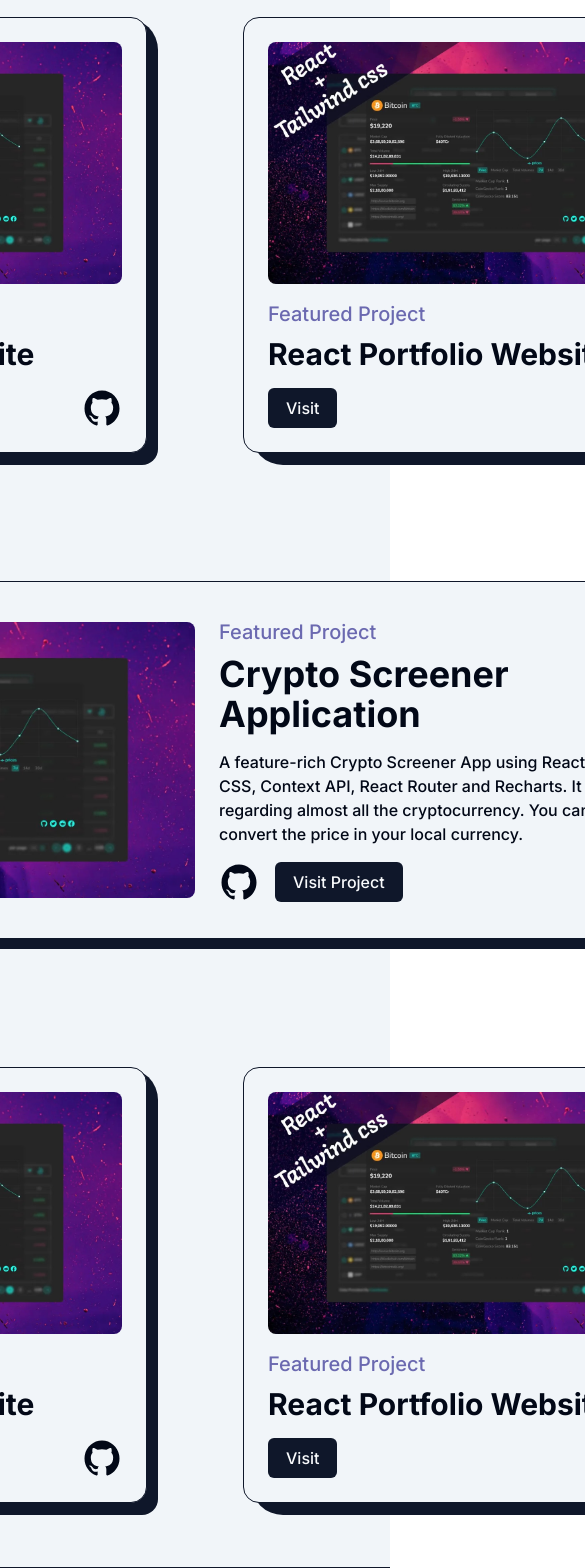
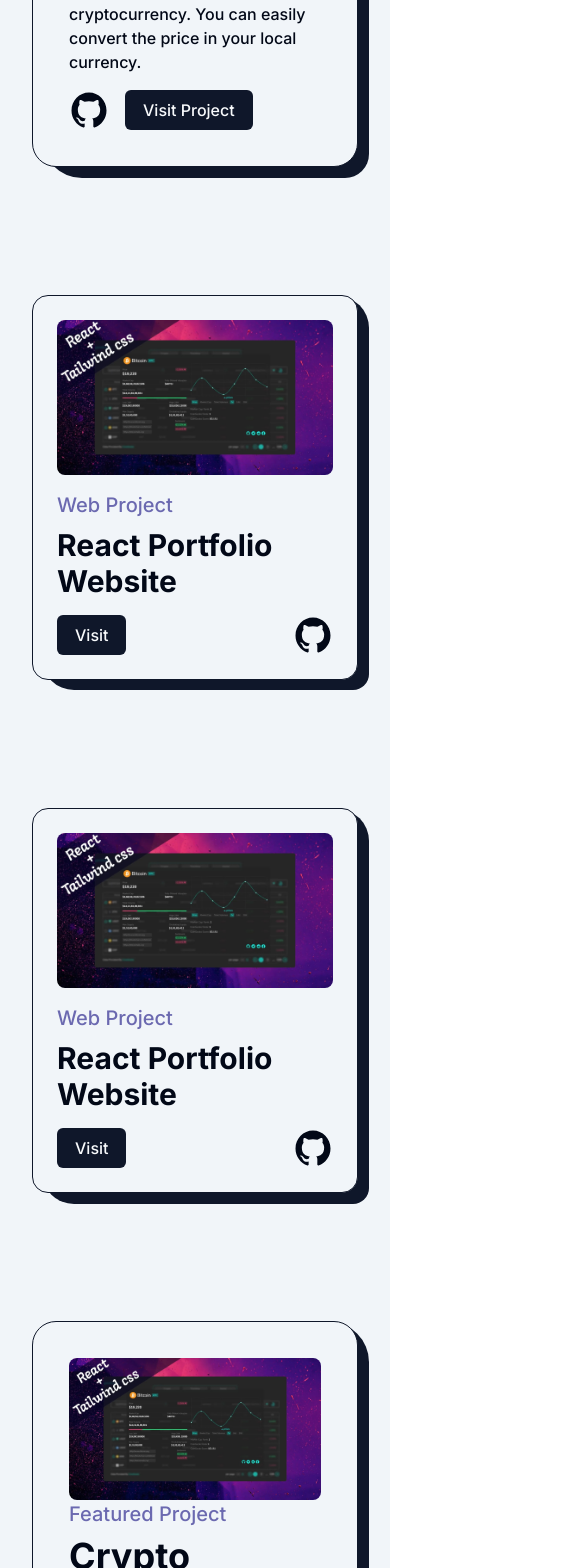
Before and after one commit to gjmooney/portfolio, a Next.js app: page /projects in a window 390 px wide. Shown: the part 833-2401 px from the top of the page, 585 px wide, since content can reach past the window. Built offline with nearby package versions, Linux system fonts and the light colour scheme.

Commit message:
Start making project page responsive

```diff
--- a/Text/TextBlurbs.ts
+++ b/Text/TextBlurbs.ts
@@ -138,7 +138,7 @@ export const projectText = [
     title: "React Portfolio Website",
     summary:
       "A professional portfolio website using React JS, Framer-motion, and Styled-components. It has smooth page transitions, cool background effects, unique design and it is mobile responsive.",
-    type: "Featured Project",
+    type: "Web Project",
     link: "/",
     github: "/",
   },
--- a/app/projects/page.tsx
+++ b/app/projects/page.tsx
@@ -26,17 +26,17 @@ const FeaturedProject = ({
   github,
 }: ProjectProps) => {
   return (
-    <article className="relative flex h-max w-full items-center justify-between rounded-3xl border border-primary bg-secondary p-9">
+    <article className="relative flex h-max w-full flex-col items-center justify-between rounded-3xl border border-primary bg-secondary p-9 md:flex-row">
       <div
         className={cn(
-          "absolute -right-3 top-0 -z-10  h-[103%] w-[101%] rounded-[2.5rem] bg-primary",
+          "absolute -right-3 top-0 -z-10 h-[102%] w-[101%] rounded-[2.5rem] bg-primary md:h-[103%]",
           "rounded-br-3xl",
         )}
       />
       <Link
         href={link}
         target="_blank"
-        className="w-1/2 cursor-pointer overflow-hidden rounded-lg"
+        className="cursor-pointer overflow-hidden rounded-lg md:w-1/2"
       >
         <Image
           src={CryptoThing}
@@ -46,7 +46,7 @@ const FeaturedProject = ({
         />
       </Link>
 
-      <div className="flex w-1/2 flex-col items-start justify-between pl-6">
+      <div className="flex flex-col items-start justify-between md:w-1/2 md:pl-6">
         <span className="text-xl font-medium text-pastel-purple">{type}</span>
         {/* //TODO: Make this underline thicker? */}
         <FancyLink
@@ -127,8 +127,8 @@ const page = () => {
   return (
     <main className="my-16 flex w-full flex-col items-center justify-center">
       <AnimatedText text="Imagination trumps knowledge!" className="" />
-      <div className="z-0 mt-16 grid grid-cols-12 gap-24 gap-y-32">
-        <div className="col-span-12">
+      <div className="z-0 mt-16 grid gap-24 gap-y-32 md:grid-cols-12">
+        <div className=" md:col-span-12">
           <FeaturedProject
             github={fp1.github}
             link={fp1.link}
@@ -138,7 +138,7 @@ const page = () => {
             image=""
           />
         </div>
-        <div className="col-span-6">
+        <div className=" md:col-span-6">
           <Project
             github={regProject.github}
             link={regProject.link}
@@ -148,7 +148,7 @@ const page = () => {
             image=""
           />
         </div>
-        <div className="col-span-6">
+        <div className=" md:col-span-6">
           <Project
             github={regProject.github}
             link={regProject.link}
@@ -158,7 +158,7 @@ const page = () => {
             image=""
           />
         </div>
-        <div className="col-span-12">
+        <div className=" md:col-span-12">
           <FeaturedProject
             github={fp1.github}
             link={fp1.link}
@@ -168,7 +168,7 @@ const page = () => {
             image=""
           />
         </div>
-        <div className="col-span-6">
+        <div className=" md:col-span-6">
           <Project
             github={regProject.github}
             link={regProject.link}
@@ -178,7 +178,7 @@ const page = () => {
             image=""
           />
         </div>
-        <div className="col-span-6">
+        <div className=" md:col-span-6">
           <Project
             github={regProject.github}
             link={regProject.link}
```
